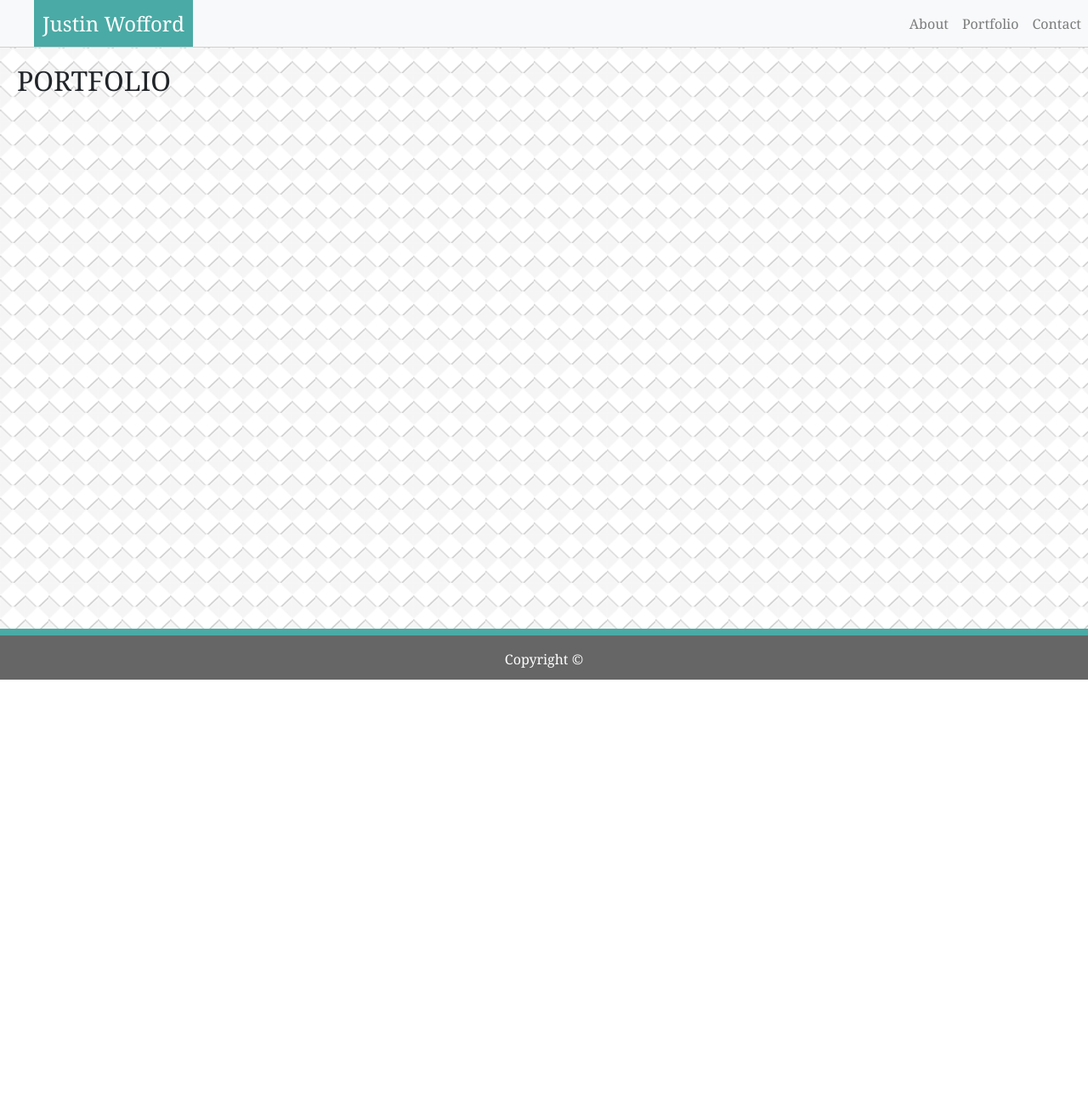
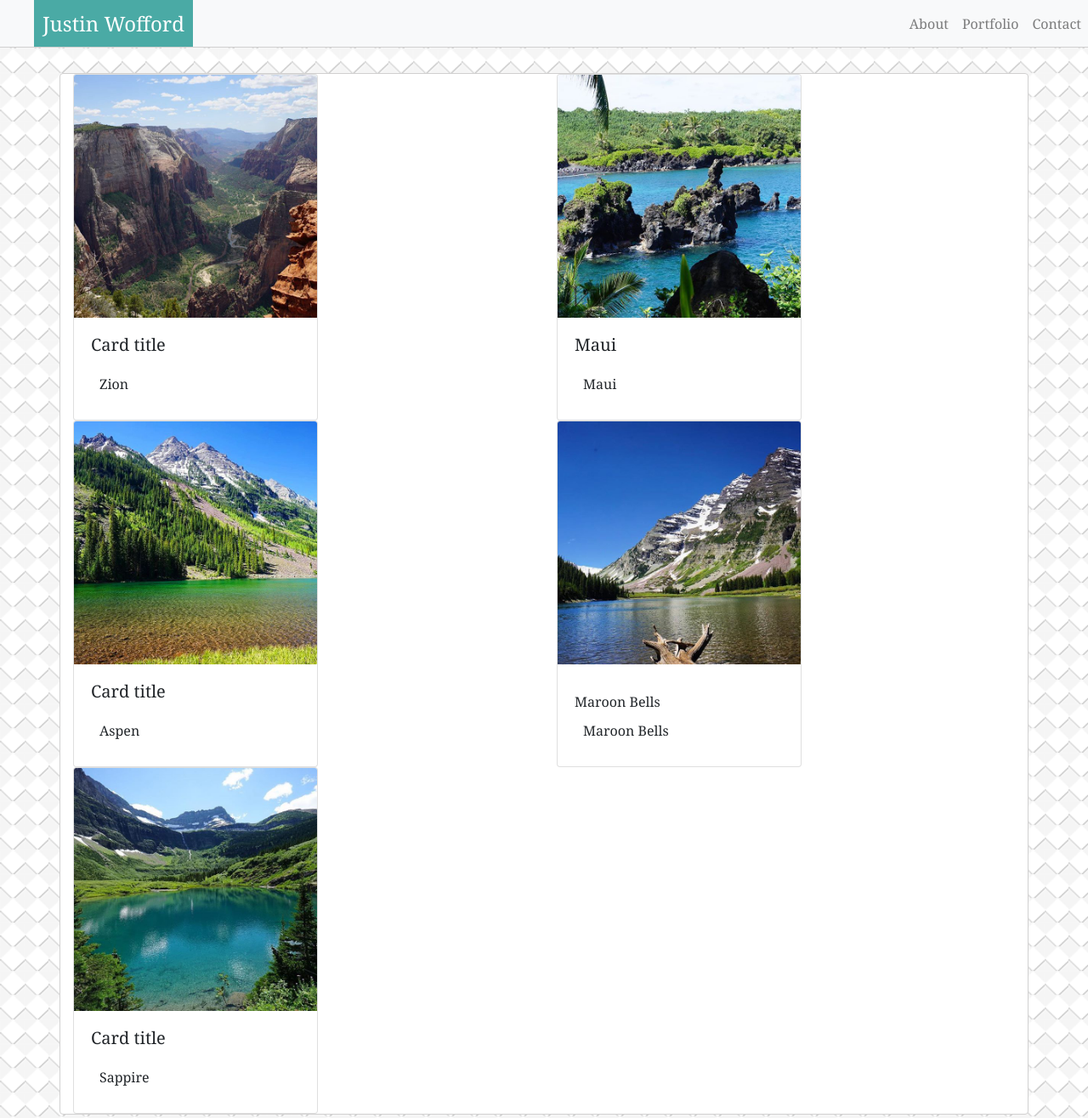
Before and after one commit to JayDub21/JayDub21.github.io, a plain HTML site: page portfolio.html in a window 1280 px wide. Shown: the top 1316 px of the page at 85% size. Before the commit the page ends 800 px from the top, so only its background shows below. Drawn offline with nearby package versions, Linux system fonts and the light colour scheme; files whose address does not match are found by name.

Commit message:
portfolio images + cards added

```diff
--- a/assets/css/style.css
+++ b/assets/css/style.css
@@ -40,6 +40,7 @@ body{
     overflow:auto;
     margin:auto;
     margin-top:30px;
+    margin-bottom:30px;
     height: auto;
     border: 1px solid #d1d0d0;
     background-color: #ffffff;
@@ -59,6 +60,7 @@ p{
 
   h2{
       padding:20px;
+      color:#4aaaa5
   }
 
   footer {
@@ -68,7 +70,8 @@ p{
     color: #ffffff;
     background-color: #666666;
     text-align: center;
-    position: absolute; bottom: 0;
+    position: absolute;
+    margin-top:20px;
 }
 
 
--- a/portfolio.html
+++ b/portfolio.html
@@ -36,9 +36,65 @@
         </div>
     </nav>
 
-    <h2>PORTFOLIO</h2>
+    <div class="container">
+
+        <div class="row">
+            <div class="col-xs-12 col-sm-6">
+                <div class="card" style="width: 18rem;">
+                    <img src="assets/images/Zion_ObservationPt.jpg" class="card-img-top" alt="Zion">
+                    <div class="card-body">
+                        <h5 class="card-title">Card title</h5>
+                        <p class="card-text">Zion</p>
+                    </div>
+                </div>
+            </div>
+            <div class="col-xs-12 col-sm-6">
+                <div class="card" style="width: 18rem;">
+                    <img src="assets/images/Maui_Black_Sand.jpg" class="card-img-top" alt="Maui">
+                    <div class="card-body">
+                        <h5 class="card-title">Maui</h5>
+                        <p class="card-text">Maui</p>
+                    </div>
+                </div>
+            </div>
+        </div>
+
+        <div class="row">
+            <div class="col-xs-12 col-sm-6">
+                <div class="card" style="width: 18rem;">
+                    <img src="assets/images/Maroon_Bells_South.jpg" class="card-img-top" alt="Aspen">
+                    <div class="card-body">
+                        <h5 class="card-title">Card title</h5>
+                        <p class="card-text">Aspen</p>
+                    </div>
+                </div>
+            </div>
+            <div class="col-xs-12 col-sm-6">
+                <div class="card" style="width: 18rem;">
+                    <img src="assets/images/Maroon_Bells_Close.jpg" class="card-img-top" alt="Maroon Bells">
+                    <div class="card-body">
+                        <h5 class="card-title"></h5> Maroon Bells</h5>
+                        <p class="card-text">Maroon Bells</p>
+                    </div>
+                </div>
+            </div>
+        </div>
 
 
+        <div class="row">
+            <div class="col-xs-12 col-sm-6">
+                <div class="card" style="width: 18rem;">
+                    <img src="/Users/jw/Desktop/homework/JayDub21.github.io/assets/Images/Glacier_Sapphire.jpg"
+                        class="card-img-top" alt="Sappire">
+                    <div class="card-body">
+                        <h5 class="card-title">Card title</h5>
+                        <p class="card-text">Sappire</p>
+                    </div>
+                </div>
+            </div>
+            <div class="col-xs-12 col-sm-6"></div>
+        </div>
+    </div>
     <footer class="footer mt-auto py-3">Copyright ©</footer>
 </body>
 
```
Also changed, not shown: assets/Images/Glacier_Sapphire.jpg (renamed from 01 - Manual/assets/images/Glacier_Sapphire.jpg), assets/Images/Maroon_Bells_Close.jpg (renamed from 01 - Manual/assets/images/Maroon_Bells_Close.jpg), assets/Images/Maroon_Bells_South.jpg (renamed from 01 - Manual/assets/images/Maroon_Bells_South.jpg), assets/Images/Maui_Black_Sand.jpg (renamed from 01 - Manual/assets/images/Maui_Black_Sand.jpg), assets/Images/Zion_ObservationPt.jpg (renamed from 01 - Manual/assets/images/Zion_ObservationPt.jpg).
